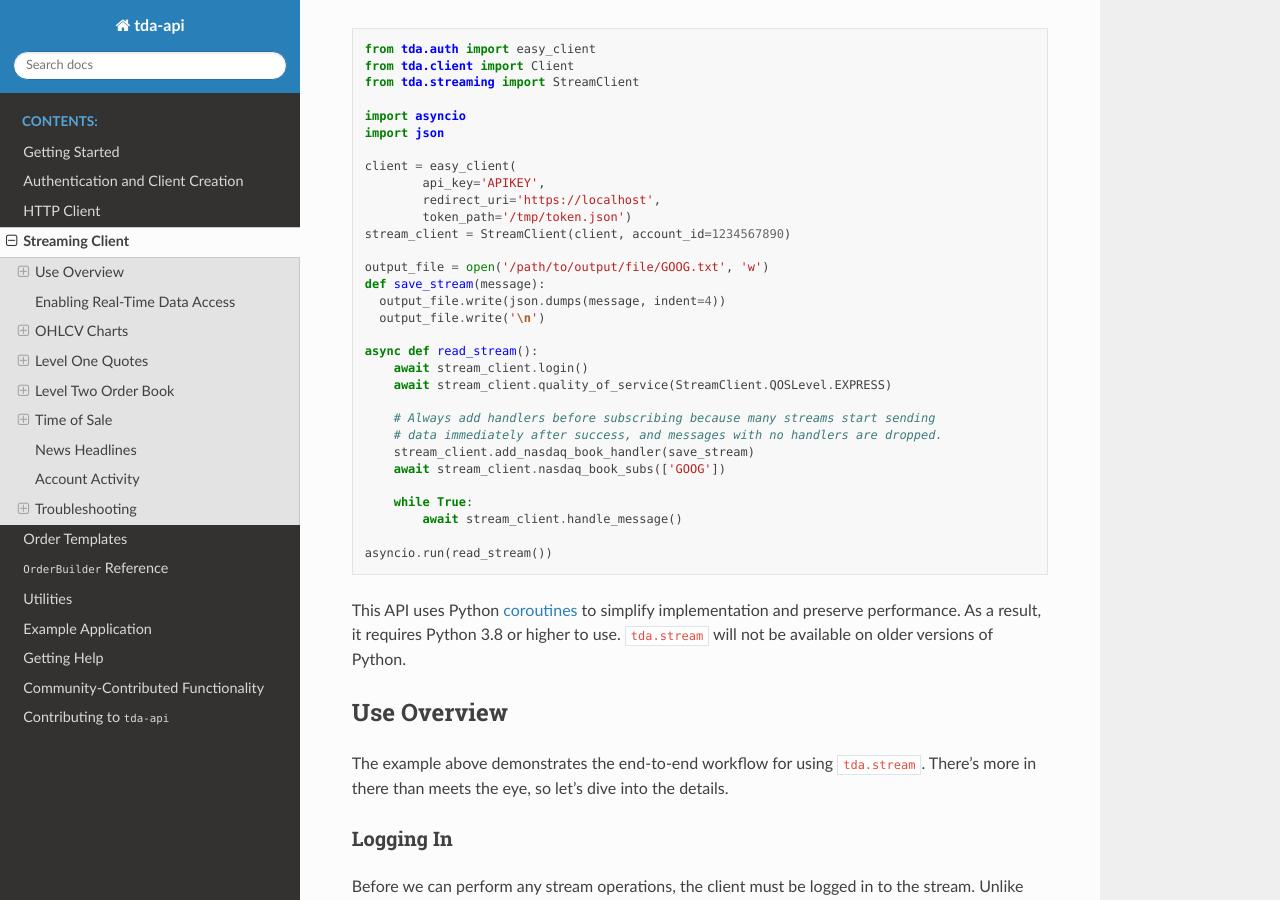
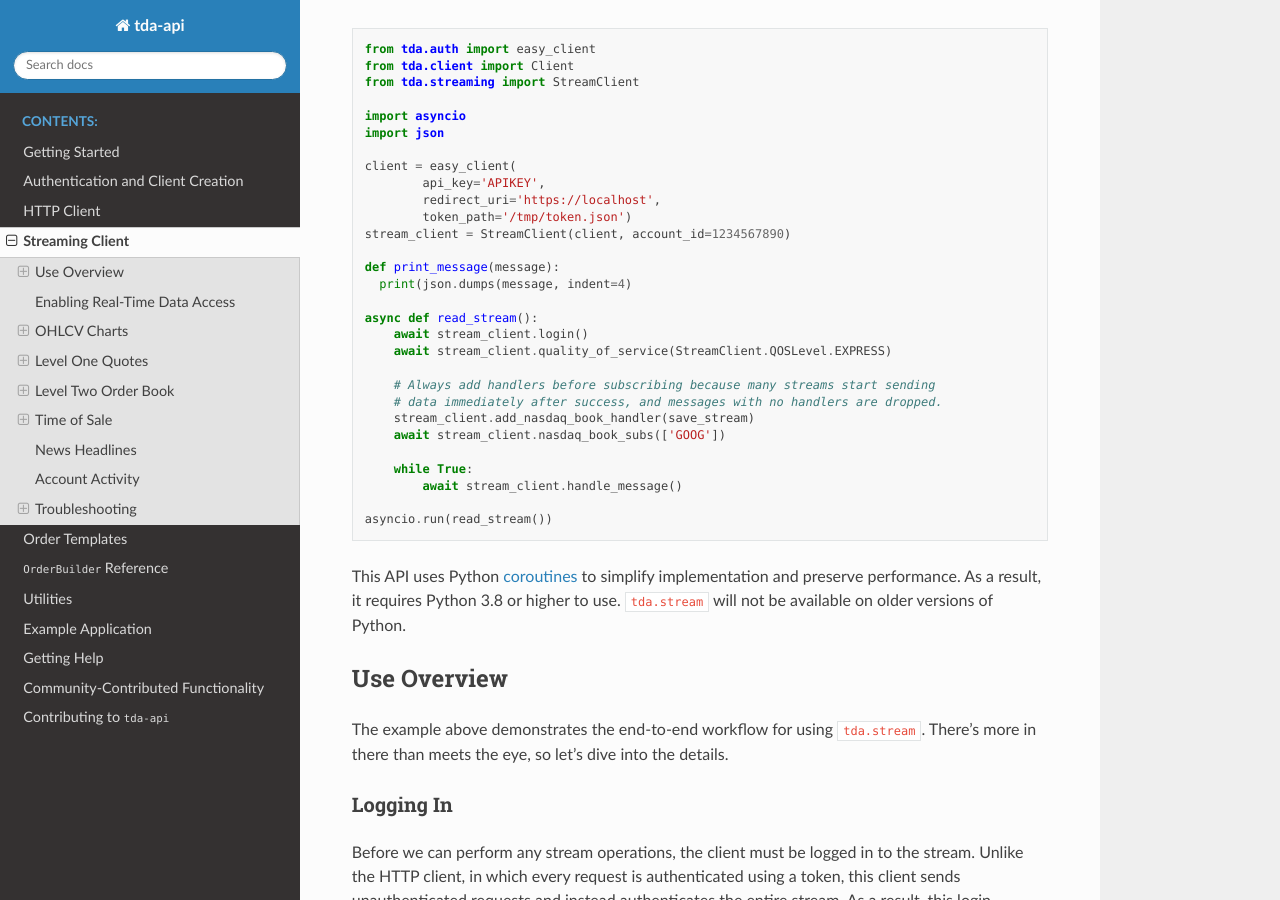
Before and after one commit to alexgolec/tda-api, a Sphinx documentation site: the page built from docs/streaming.rst, in a window 1280 px wide and 900 px high, scrolled down 301 px. Built offline with Sphinx 7.4.7 and the Read the Docs theme 2.0.0, drawn with Linux system fonts in a browser that asks for light colours.

Commit message:
Incorporate feedback

```diff
--- a/docs/streaming.rst
+++ b/docs/streaming.rst
@@ -33,10 +33,8 @@ run this outside regular trading hours you may not see anything):
           token_path='/tmp/token.json')
   stream_client = StreamClient(client, account_id=1234567890)
 
-  output_file = open('/path/to/output/file/GOOG.txt', 'w')
-  def save_stream(message):
-    output_file.write(json.dumps(message, indent=4))
-    output_file.write('\n')
+  def print_message(message):
+    print(json.dumps(message, indent=4)
 
   async def read_stream():
       await stream_client.login()
```
